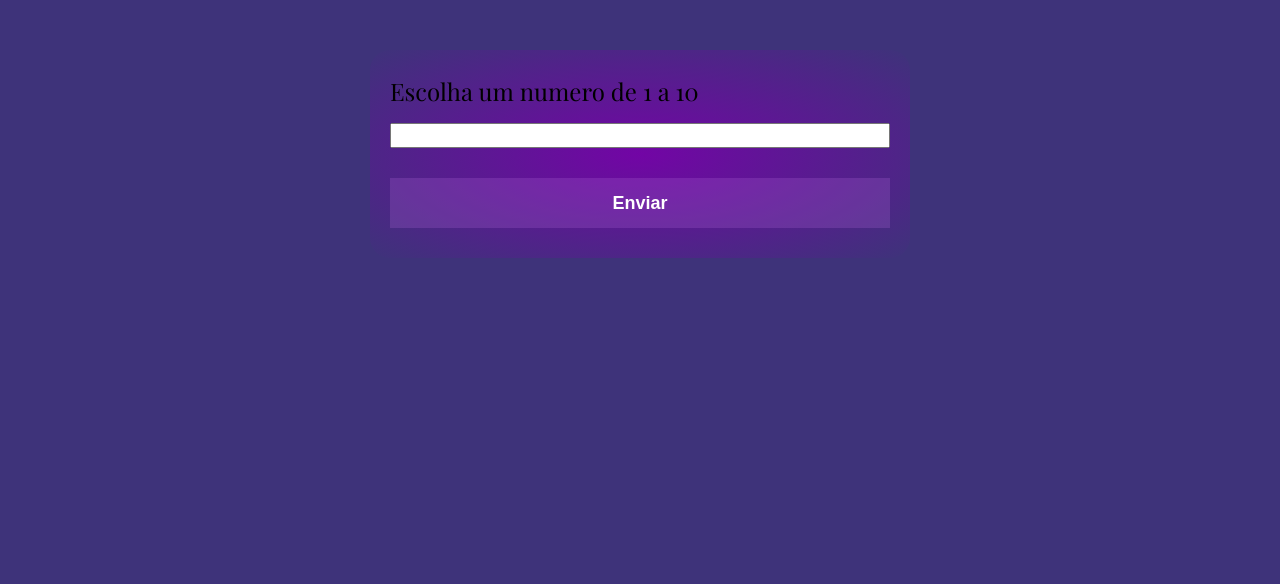
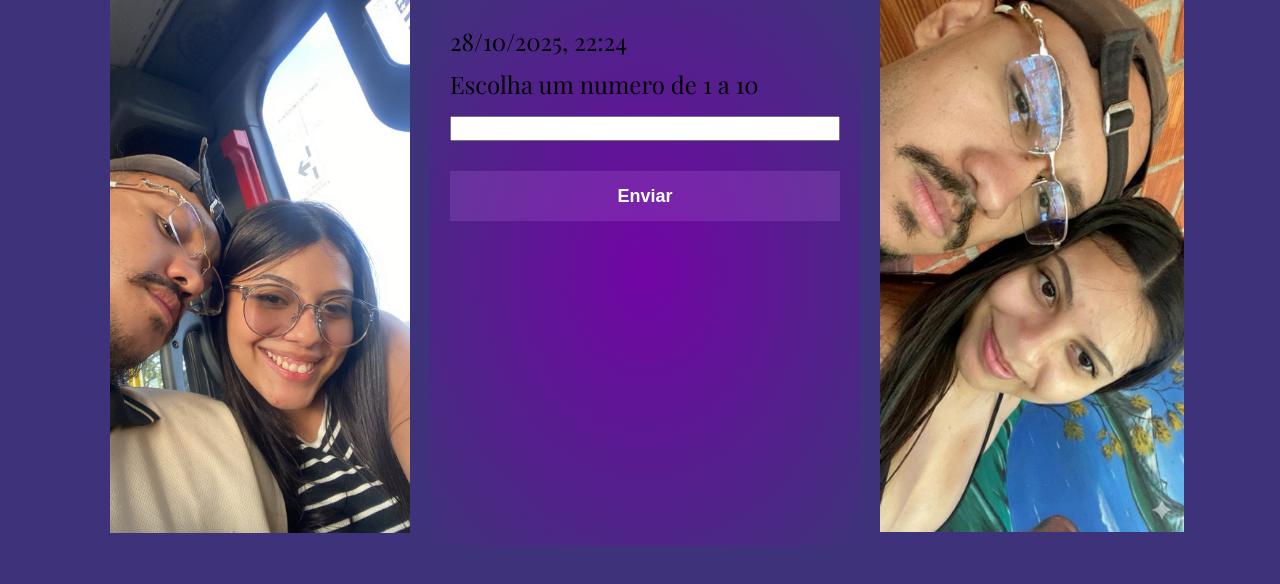
Before and after one commit to MatheusRB01/Ela, a plain HTML site: page index.html in a window 1280 px wide. Drawn offline with nearby package versions, Linux system fonts and the light colour scheme; a web font is replaced by a local one.

Commit message:
melhoria

```diff
--- a/assets/index.js
+++ b/assets/index.js
@@ -1,4 +1,10 @@
 const formulario = document.querySelector("#form");
+
+const dia = document.getElementById('dia')
+const data = new Date()
+dia.innerHTML = data.toLocaleString('pt-BR', { dateStyle: 'short' ,  timeStyle: 'short'})
+
+console.log('sim')
 
 formulario.addEventListener('submit', function (e) {
     e.preventDefault();
@@ -43,16 +49,11 @@ formulario.addEventListener('submit', function (e) {
         if (numeroEscolhido <= 10) {
             return premios[9]
         }
-
     }
     const resultado = document.getElementById('resultado')
     resultado.innerHTML = "";
     const p = document.createElement('p');
 
-
     p.innerHTML = Premios();
     resultado.appendChild(p);
-
-
-   // console.log(Premios())
 });
--- a/assets/style.css
+++ b/assets/style.css
@@ -1,6 +1,6 @@
 @import url('https://fonts.googleapis.com/css2?family=Merriweather:ital,opsz,wght@0,18..144,300..900;1,18..144,300..900&family=Playfair+Display:ital,wght@0,400..900;1,400..900&family=Playwrite+DE+SAS:wght@100..400&display=swap');
 
-:root{
+:root {
     --primary-color: rgba(173, 103, 214, 0.247);
     --second-color: rgb(178, 55, 209);
 }
@@ -14,10 +14,12 @@
 body {
     margin: 0;
     padding: 0;
-background-color: rgb(62, 51, 122) ;
+    background-color: rgb(62, 51, 122);
     font-family: "Playfair Display", serif;
     font-size: 1.5em;
     line-height: 1.8em;
+    display: flex;
+    justify-content: space-evenly;
 }
 
 .container {
@@ -26,10 +28,14 @@ line-height: 1.8em;
     background-image: radial-gradient(rgb(114, 5, 165), rgb(62, 51, 122));
     border-radius: 20px;
     padding: 20px;
+    flex: 1;
+    margin: 0 10px;
+    box-sizing: border-box;
+
 
 }
 
-form input, form label, form button {
+form input,form label,form button {
     display: block;
     width: 100%;
     margin-bottom: 10px;
@@ -55,3 +61,30 @@ form button {
 form button:hover {
     background: var(--second-color);
 }
+
+
+.imagens {
+
+    padding: auto;
+    flex: 1;
+    margin: 0 10px;
+    box-sizing: border-box;
+
+}
+
+.imgs {
+    width: 400px;
+    height: auto;
+    padding-left: 100px;
+}
+
+.img {
+    width: 304px;
+    height: auto;
+
+}
+
+.imagens :hover {
+    filter: blur(3px);
+
+}
--- a/index.html
+++ b/index.html
@@ -1,22 +1,36 @@
 <!DOCTYPE html>
 <html lang="Pt-BR">
+
 <head>
     <meta charset="UTF-8">
     <meta name="viewport" content="width=device-width, initial-scale=1.0">
     <title>Mensagens</title>
     <link rel="stylesheet" href="/assets/style.css">
 </head>
+
 <body>
+
+    <section class="imagens">
+        <img src="assets/img/nos.jpg" alt="" class="imgs">
+    </section>
+
     <section class="container">
+        <div class="dia" id="dia"></div>
+
         <form action="" id="form" class="form">
             <label for="">Escolha um numero de 1 a 10</label>
             <input type="number" class="numero">
             <button type="submit">Enviar</button>
         </form>
 
-        <div id="resultado">  </div>
+        <div id="resultado"> </div>
+    </section>
+
+    <section class="imagens">
+        <img src="assets/img/nos2.jpg" alt="" class="img">
     </section>
 
     <script src="assets/index.js"></script>
 </body>
+
 </html>
```
Also changed, not shown: assets/img/nos.jpg (added), assets/img/nos2.jpg (added), 1 other file. Lines whose indentation alone changed are shown as unchanged.
